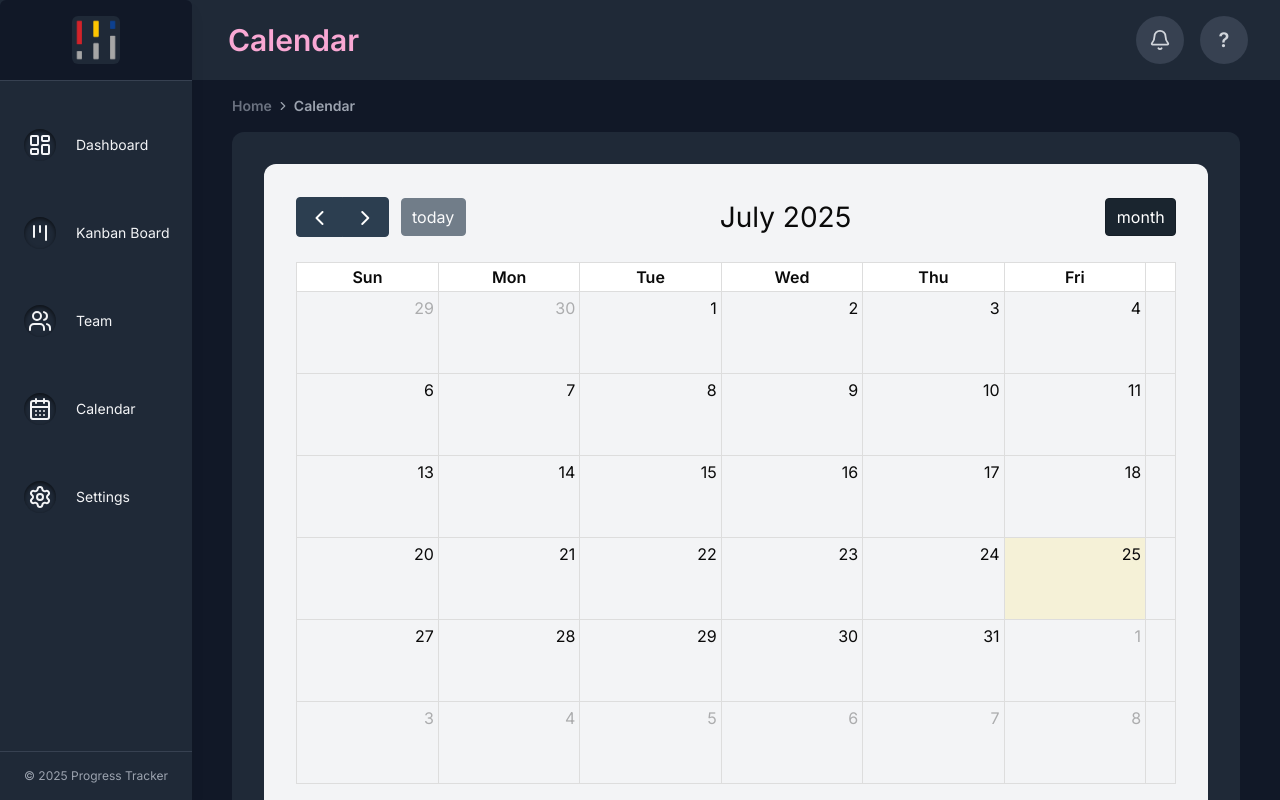
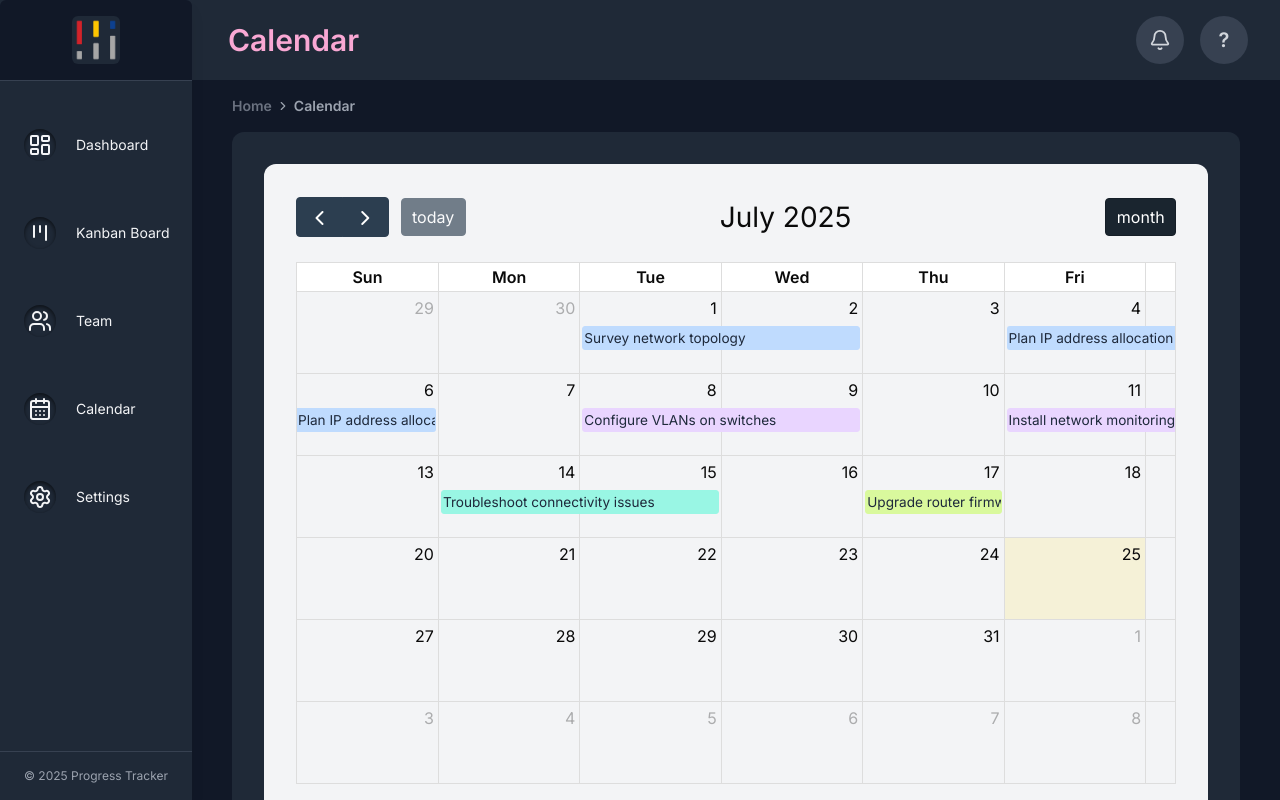
Before and after one commit to definitelynotjin/progress-tracker, a Next.js app: page /calendar in a window 1280 px wide. Shown: the top 800 px of the page. Built offline with nearby package versions, Linux system fonts and the light colour scheme.

Commit message:
feat: integrate task management into Calendar and Kanban components; implement TaskContext for state management

```diff
--- a/src/app/calendar/page.tsx
+++ b/src/app/calendar/page.tsx
@@ -1,10 +1,14 @@
+"use client";
 
 import Sidebar from "@/app/sidebar";
 import Header from "@/app/components/calendar/Header";
 import CalendarHeaderBar from "@/app/components/calendar/CalendarHeaderBar";
 import Calendar from "../components/calendar/Calendar";
+import { useTasks } from "@/app/components/kanban/TaskContext";
 
 export default function CalendarPage() {
+    const { tasks } = useTasks();
+
     return (
         <div className="bg-repeat-round min-h-screen relative">
             <Sidebar className="sidebar" />
@@ -12,7 +16,7 @@ export default function CalendarPage() {
                 <Header />
                 <main className="p-10 bg-gray-900">
                     <CalendarHeaderBar />
-                    <Calendar />
+                    <Calendar tasks={tasks} />
                 </main>
             </div>
         </div>
--- a/src/app/components/calendar/Calendar.tsx
+++ b/src/app/components/calendar/Calendar.tsx
@@ -1,21 +1,37 @@
 "use client";
 
-
-import React, { useState } from "react";
+import React from "react";
 import FullCalendar from "@fullcalendar/react";
 import dayGridPlugin from "@fullcalendar/daygrid";
 import interactionPlugin from "@fullcalendar/interaction";
 import styles from "./calendar.module.css";
-
-const initialEvents = [
-    { id: "1", title: "Event 1", date: "2023-10-01" },
-    { id: "2", title: "Event 2", date: "2023-10-02" },
-    { id: "3", title: "Event 3", date: "2023-10-03" },
-];
+import { text } from "stream/consumers";
+import { color } from "framer-motion";
 
 
-export default function Calendar() {
-    const [events] = useState(initialEvents);
+type CalendarProps = {
+    tasks?: Record<string, any[]>; // Use your actual Task/ColumnType types if available
+};
+
+export default function Calendar({ tasks }: CalendarProps) {
+    if (!tasks) return null; // or show a loading/error state
+
+    const columnColors: Record<string, string> = {
+        Backlog: "#BFDBFE",
+        "To Do": "#E9D5FF",
+        "In Progress": "#99F6E4",
+        Done: "#D9F99D"
+    }
+
+    const allTasks = Object.values(tasks).flat();
+    const events = allTasks.map(task => ({
+        title: task.title,
+        textColor: "#1e293b", // your desired text color (e.g., slate-800)
+        start: task.dueDate?.from,
+        end: task.dueDate?.to,
+        ...task,
+        color: columnColors[task.column] || "#888888", // fallback color
+    }));
 
     return (
         <div className="flex flex-row gap-4 rounded-xl overflow-auto bg-gray-800 p-8 min-h-screen">
@@ -39,4 +55,5 @@ export default function Calendar() {
             </div>
         </div>
     );
+
 }
--- a/src/app/components/kanban/KanbanBoard.tsx
+++ b/src/app/components/kanban/KanbanBoard.tsx
@@ -1,6 +1,7 @@
 "use client";
 
 import { useState } from "react";
+import { useTasks } from "./TaskContext";
 import {
     DndContext,
     closestCenter,
@@ -25,7 +26,7 @@ import TaskDetail from "./TaskDetail";
 
 import type { ColumnType } from "./types";
 
-const initialTasks: Record<ColumnType, Task[]> = {
+export const initialTasks: Record<ColumnType, Task[]> = {
     "Backlog": [
         {
             id: "task-a",
@@ -127,13 +128,14 @@ const initialTasks: Record<ColumnType, Task[]> = {
 };
 
 export default function KanbanBoard() {
-    const [tasks, setTasks] = useState<Record<ColumnType, Task[]>>(initialTasks);
-    const [columnOrder, setColumnOrder] = useState<ColumnType[]>(Object.keys(initialTasks) as ColumnType[]);
+    const { tasks, setTasks } = useTasks();
+    const [columnOrder, setColumnOrder] = useState<ColumnType[]>(Object.keys(tasks ?? {}) as ColumnType[]);
     const [modalOpen, setModalOpen] = useState(false);
     const [modalColumn, setModalColumn] = useState<ColumnType | null>(null);
     const [activeId, setActiveId] = useState<string | null>(null);
     const [selectedTask, setSelectedTask] = useState<Task | null>(null);
     // Removed unused activeColumnId state
+    if (!tasks) return null;
     const activeTask = Object.values(tasks)
         .flat()
         .find((task) => task.id === activeId);
--- /dev/null
+++ b/src/app/components/kanban/TaskContext.tsx
@@ -0,0 +1,27 @@
+"use client";
+
+import React, { createContext, useContext, useState } from "react";
+import type { Task, ColumnType } from "./types";
+import { initialTasks } from "./KanbanBoard";
+
+type TaskContextType = {
+    tasks: Record<ColumnType, Task[]>;
+    setTasks: React.Dispatch<React.SetStateAction<Record<ColumnType, Task[]>>>;
+};
+
+const TaskContext = createContext<TaskContextType | undefined>(undefined);
+
+export const TaskProvider = ({ children }: { children: React.ReactNode }) => {
+    const [tasks, setTasks] = useState(initialTasks);
+    return (
+        <TaskContext.Provider value={{ tasks, setTasks }}>
+            {children}
+        </TaskContext.Provider>
+    );
+};
+
+export const useTasks = () => {
+    const context = useContext(TaskContext);
+    if (!context) throw new Error("useTasks must be used within a TaskProvider");
+    return context;
+};
--- a/src/app/components/notification/NotificationButton.tsx
+++ b/src/app/components/notification/NotificationButton.tsx
@@ -2,6 +2,7 @@
 
 import React, { useState, useRef, useEffect } from "react";
 import { Bell } from "lucide-react";
+import { Tooltip, TooltipContent, TooltipTrigger, TooltipProvider } from "@/components/ui/tooltip";
 
 export default function NotificationButton() {
     const [dropdownOpen, setDropdownOpen] = useState(false);
@@ -19,15 +20,22 @@ export default function NotificationButton() {
     }, [dropdownOpen]);
 
     return (
+        <TooltipProvider>
             <div className="relative" ref={ref}>
+                <Tooltip>
+                    <TooltipTrigger asChild>
                         <button
                             className="w-12 h-12 flex items-center justify-center rounded-full bg-gray-700 hover:bg-gray-500 transition-colors relative"
-                title="Notifications"
-                aria-label="Notifications"
                             onClick={() => setDropdownOpen((open) => !open)}
                         >
+                            <span className="sr-only">Notifications</span>
                             <Bell size={22} className="text-gray-300" />
                         </button>
+                    </TooltipTrigger>
+                    <TooltipContent>
+                        View Notifications
+                    </TooltipContent>
+                </Tooltip>
                 {dropdownOpen && (
                     <div className="absolute right-0 top-12 w-96 bg-gray-700 rounded-lg shadow-2xl border-gray-200 z-20 p-6">
                         <div className="pb-4 font-bold text-gray-100 text-sm border-b">Notifications</div>
@@ -37,5 +45,6 @@ export default function NotificationButton() {
                     </div>
                 )}
             </div>
+        </TooltipProvider>
     );
 }
--- a/src/app/components/team-management/Team-Management.tsx
+++ b/src/app/components/team-management/Team-Management.tsx
@@ -6,6 +6,8 @@ import React from "react";
 export default function TeamManagement() {
     return (
         <div className="flex flex-row gap-4 rounded-xl overflow-auto bg-gray-800 p-16 min-h-screen">
+
+
         </div>
     );
 }
--- a/src/app/layout.tsx
+++ b/src/app/layout.tsx
@@ -1,8 +1,10 @@
+import React from "react";
 import type { Metadata } from "next";
 import { Inter } from "next/font/google";
 import "./globals.css";
 import "./sidebar-hover.css";
 import { Toaster } from "react-hot-toast";
+import { TaskProvider } from "./components/kanban/TaskContext";
 
 const inter = Inter({
   variable: "--font-inter",
@@ -23,7 +25,9 @@ export default function RootLayout({
   return (
     <html lang="en">
       <body className={`${inter.variable} antialiased`}>
-        {children}
+        <TaskProvider>
+          {children}
+        </TaskProvider>
         <Toaster />
       </body>
     </html>
--- a/src/app/sidebar.tsx
+++ b/src/app/sidebar.tsx
@@ -1,7 +1,6 @@
 import React from "react";
 import { LayoutDashboard, Kanban, Settings, Users, CalendarDays } from "lucide-react";
 import Image from "next/image";
-
 import SidebarNavItem from "./components/sidebar/SidebarNavItem";
 
 export default function Sidebar({ className = "", onMouseEnter, onMouseLeave }: { className?: string, onMouseEnter?: React.MouseEventHandler, onMouseLeave?: React.MouseEventHandler } = {}) {
--- a/src/app/test.css
+++ /dev/null
@@ -1,3 +0,0 @@
-body {
-    background: yellow;
-}
--- a/src/components/ui/button.tsx
+++ b/src/components/ui/button.tsx
@@ -1,7 +1,6 @@
 import * as React from "react"
 import { Slot } from "@radix-ui/react-slot"
 import { cva, type VariantProps } from "class-variance-authority"
-
 import { cn } from "@/lib/utils"
 
 const buttonVariants = cva(
```
Also changed, not shown: src/app/components/kanban/TaskProvider.tsx (added), src/lib/extensions/BulletListInput.ts (deleted). Lines whose indentation alone changed are shown as unchanged.
